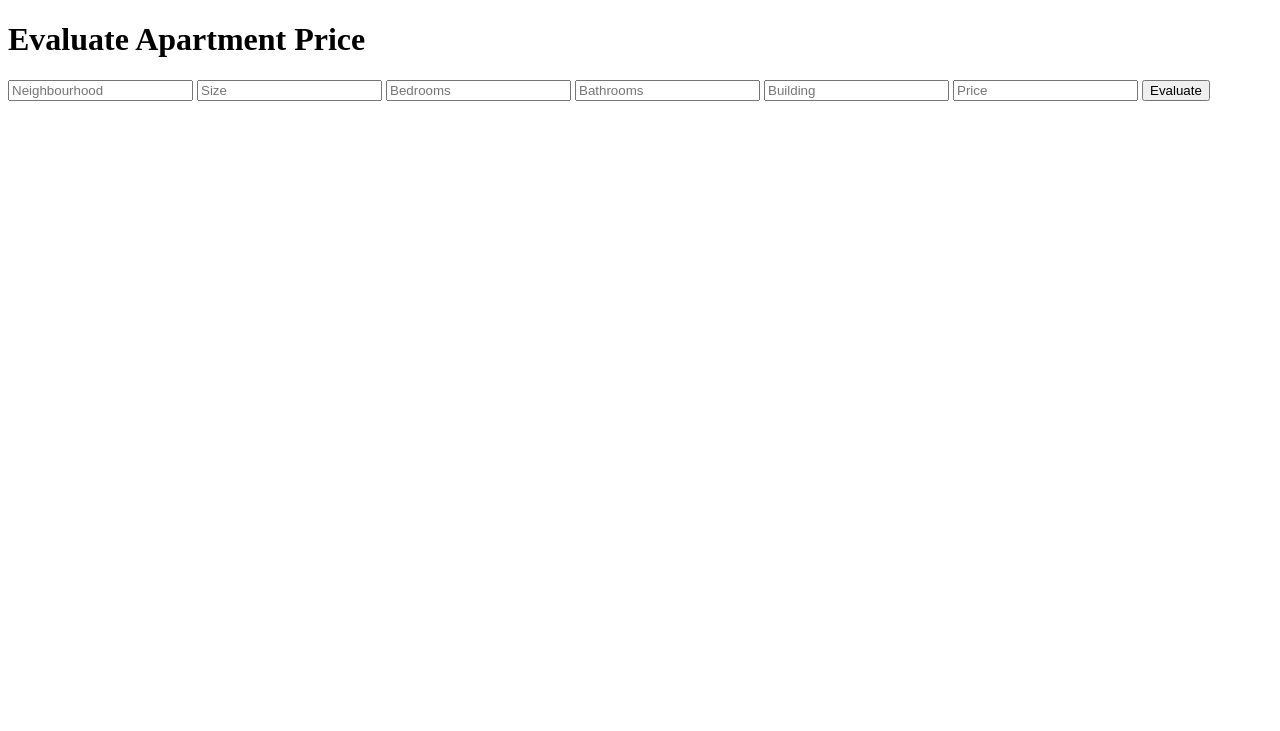
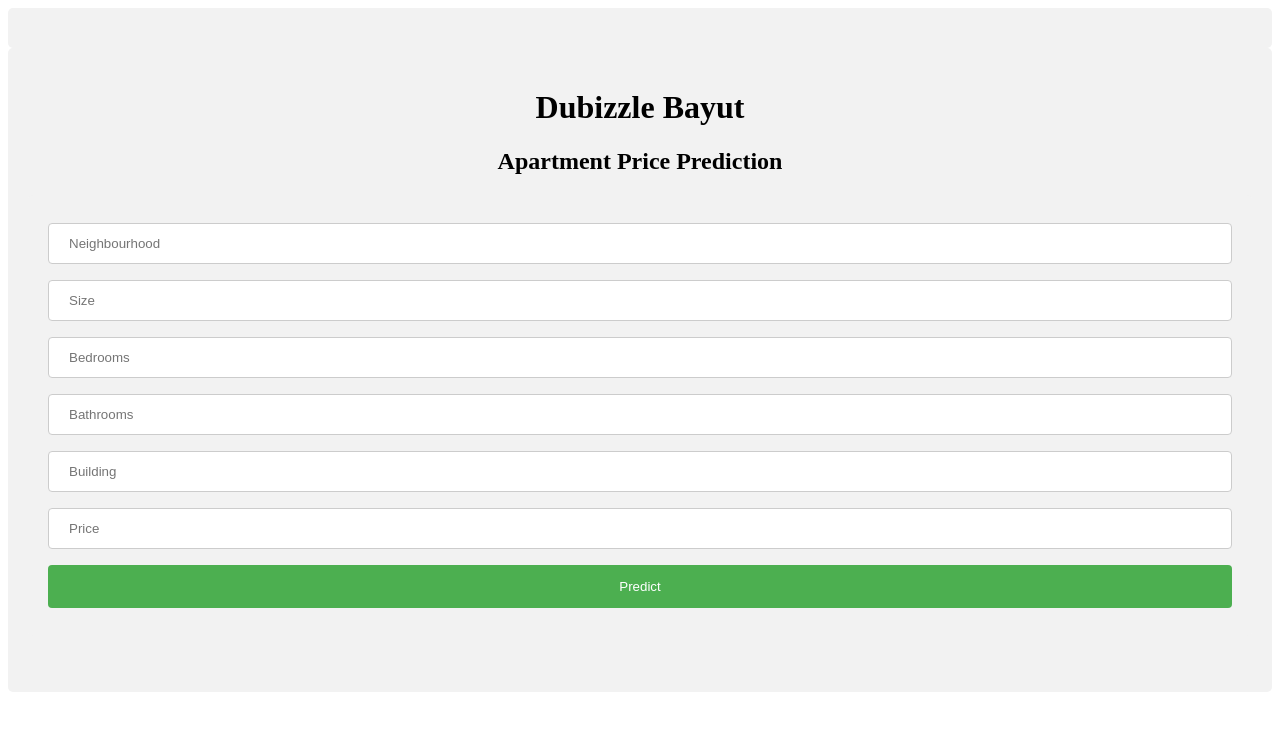
Before and after one commit to RitishaJaiswal2sep/price-evaluation-model, a Flask app: page / in a window 1280 px wide. Shown: the top 731 px of the page. Run offline with Flask 2, Linux system fonts and the light colour scheme; parts of the project's set-up code (start-up, migrations or seed data) failed here and were passed over.

Commit message:
Update index.html

```diff
--- a/templates/index.html
+++ b/templates/index.html
@@ -1,38 +1,123 @@
 <!DOCTYPE html>
-<html >
+<html>
   <!--From https://codepen.io/frytyler/pen/EGdtg-->
   <head>
-  <meta charset="UTF-8">
-  <title>ML API</title>
-  <link href='https://fonts.googleapis.com/css?family=Pacifico' rel='stylesheet' type='text/css'>
-<link href='https://fonts.googleapis.com/css?family=Arimo' rel='stylesheet' type='text/css'>
-<link href='https://fonts.googleapis.com/css?family=Hind:300' rel='stylesheet' type='text/css'>
-<link href='https://fonts.googleapis.com/css?family=Open+Sans+Condensed:300' rel='stylesheet' type='text/css'>
+    <meta charset="UTF-8" />
+    <title>Dubizzle Bayut Case Study</title>
+    <link
+      href="https://fonts.googleapis.com/css?family=Pacifico"
+      rel="stylesheet"
+      type="text/css"
+    />
+    <link
+      href="https://fonts.googleapis.com/css?family=Arimo"
+      rel="stylesheet"
+      type="text/css"
+    />
+    <link
+      href="https://fonts.googleapis.com/css?family=Hind:300"
+      rel="stylesheet"
+      type="text/css"
+    />
+    <link
+      href="https://fonts.googleapis.com/css?family=Open+Sans+Condensed:300"
+      rel="stylesheet"
+      type="text/css"
+    />
 
+    <style>
+      body {
+      }
+      input[type="text"],
+      select {
+        width: 100%;
+        padding: 12px 20px;
+        margin: 8px 0;
+        display: inline-block;
+        border: 1px solid #ccc;
+        border-radius: 4px;
+        box-sizing: border-box;
+      }
+
+      .xbtn {
+        width: 100%;
+        background-color: #4caf50;
+        color: white;
+        padding: 14px 20px;
+        margin: 8px 0;
+        border: none;
+        border-radius: 4px;
+        cursor: pointer;
+      }
+
+      input[type="submit"]:hover {
+        background-color: #45a049;
+      }
+
+      div {
+        border-radius: 5px;
+        background-color: #f2f2f2;
+        padding: 20px;
+      }
+      h1,
+      h2 {
+        text-align: center;
+      }
+    </style>
   </head>
 
   <body>
- <div class="login">
-	<h1>Evaluate Apartment Price</h1>
+    <div class="nav"></div>
+    <div class="login" class="main">
+      <h1>Dubizzle Bayut</h1>
+      <h2>Apartment Price Prediction</h2>
 
       <!-- Main Input For Receiving Query to our ML -->
-    <form action="{{ url_for('predict')}}"method="post">
-    	<input type="text" name="neighbourhood" placeholder="Neighbourhood" required="required" />
-        <input type="text" name="size" placeholder="Size" required="required" />
-		<input type="text" name="bedrooms" placeholder="Bedrooms" required="required" />
-        <input type="text" name="bathrooms" placeholder="Bathrooms" required="required" />
-        <input type="text" name="building" placeholder="Building" required="required" />
-        <input type="text" name="price" placeholder="Price" required="required" />
+      <div style="text-align: center">
+        <form action="{{ url_for('predict')}}" method="post">
+          <input
+            type="text"
+            name="neighbourhood"
+            placeholder="Neighbourhood"
+            required="required"
+          />
+          <input
+            type="text"
+            name="size"
+            placeholder="Size"
+            required="required"
+          />
+          <input
+            type="text"
+            name="bedrooms"
+            placeholder="Bedrooms"
+            required="required"
+          />
+          <input
+            type="text"
+            name="bathrooms"
+            placeholder="Bathrooms"
+            required="required"
+          />
+          <input
+            type="text"
+            name="building"
+            placeholder="Building"
+            required="required"
+          />
+		   <input
+            type="text"
+            name="price"
+            placeholder="Price"
+            required="required"
+          />
 
-        <button type="submit" class="btn btn-primary btn-block btn-large">Evaluate</button>
+          <button type="submit" class="xbtn">Predict</button>
         </form>
-
-   <br>
-   <br>
+      </div>
+      <br />
+      <br />
       {{ prediction_text }}
-
     </div>
-
-
   </body>
 </html>
```
Lines whose indentation alone changed are shown as unchanged.
